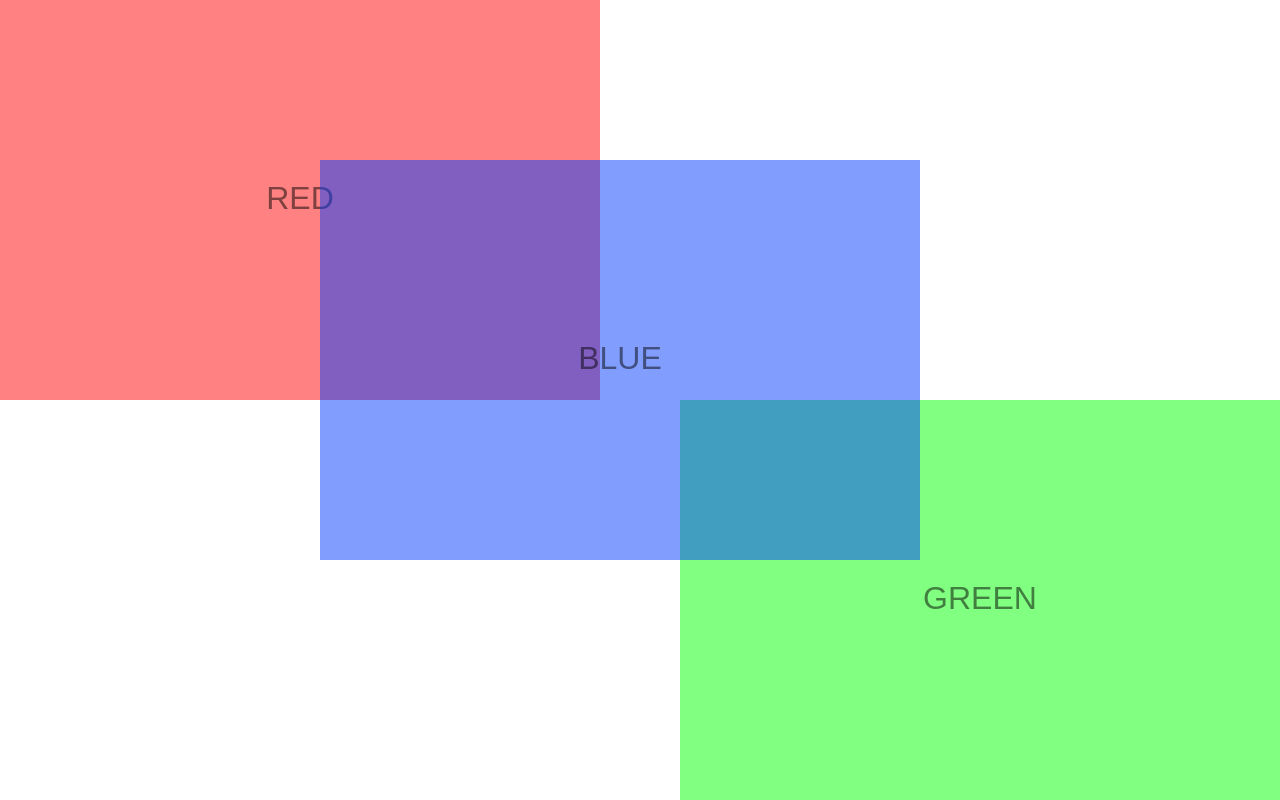
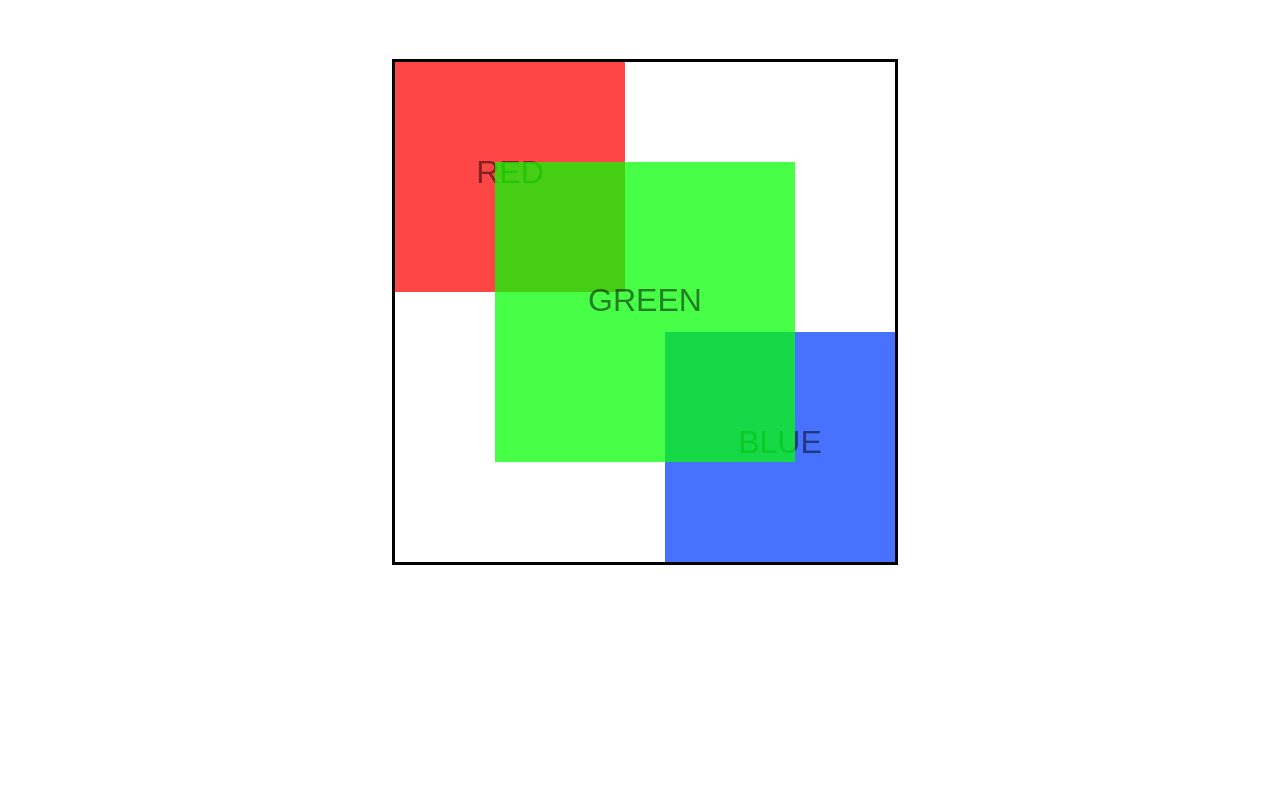
Before and after one commit to AdmiralBulbo/HTML-JS-Course-HomeWorks, a plain HTML site: page HomeWork1_task2.html in a window 1280 px wide. Drawn offline with Linux system fonts and the light colour scheme.

Commit message:
Add some new shit

```diff
--- a/HomeWork1_task2.html
+++ b/HomeWork1_task2.html
@@ -7,13 +7,15 @@
 </head>
 
 <body>
+    <div id="main">
         <div id="red">
             <p>RED</p>
+        </div>
+        <div id="green">
+            <p>GREEN</p>
         </div>
         <div id="blue">
             <p>BLUE</p>
         </div>
-    <div id="green">
-        <p>GREEN</p>
     </div>
 </body>
--- a/style_task2.css
+++ b/style_task2.css
@@ -1,38 +1,48 @@
+#main {
+    position: absolute;
+    height: 500px;
+    width: 500px;
+    border: solid 3px black;
+    background-color: transparent;
+    margin: 4% 30%;
+}
+
 #red
 {
     position: absolute;
-    top: 0;
-    left: 0;
-    background-color: #ff040480;
-    height: 400px;
-    width: 600px;
-}
-
-#blue
-{
-    z-index: 1;
-    position: absolute;
-    left: 25%;
-    top: 20%;
-    background-color: #043fff80;
-    height: 400px;
-    width: 600px;
+    background-color: #ff0404bb;
+    height: 230px;
+    width: 230px;
+    left:0;
+    top:0;
 }
 
 #green
 {
+    z-index: 1;
     position: absolute;
+    background-color: #04ff04bb;
+    height: 300px;
+    width: 300px;
+    top: 100px;
+    left:100px;
+}
+
+
+#blue
+{
+    position: absolute;
+    background-color: #043fffbb;
+    height: 230px;
+    width: 230px;
     bottom: 0;
     right: 0;
-    background-color: #04ff0480;
-    height: 400px;
-    width: 600px;
 }
 
 p {
     color: #00000080;
     font-size: 32px;
     text-align: center;
-    margin-top:30%;
+    margin-top:40%;
     font-family: Arial, Helvetica, sans-serif;
 }
--- /dev/null
+++ b/style_task4.css
@@ -0,0 +1,47 @@
+.container {
+    display: flex;
+    flex-flow: wrap;
+
+}
+
+.item {
+    margin: 5px;
+
+}
+
+#red {
+    height: 100px;
+    width: 500px;
+    background-color: red;
+
+}
+
+#orange {
+    height: 100px;
+    width: 600px;
+    background-color: orange;
+}
+
+#green {
+    background-color: green;
+    height: 300px;
+    width: 1100px;
+}
+
+#brown {
+    background-color: brown;
+    height: 150px;
+    width: 300px;
+}
+
+#blue {
+    background-color: blue;
+    height: 150px;
+    width: 300px;
+}
+
+#purple {
+    background-color: purple;
+    height: 150px;
+    width: 300px;
+}
```
Also changed, not shown: HomeWork1_task4.html (added, +19 -0 lines). Lines whose indentation alone changed are shown as unchanged.
